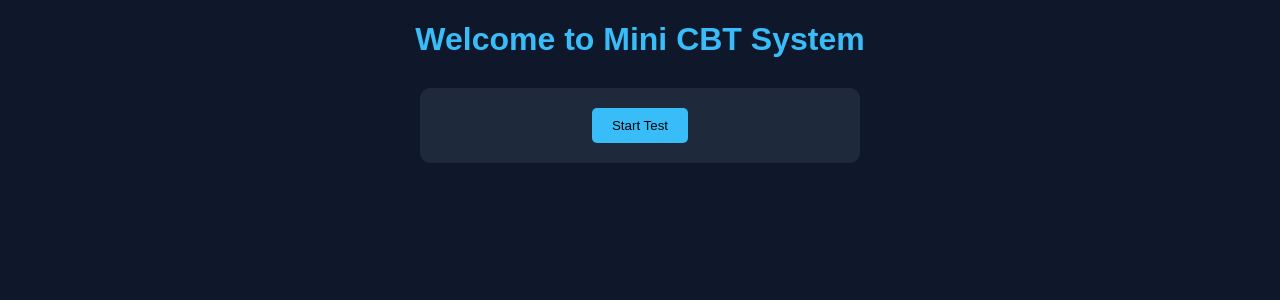
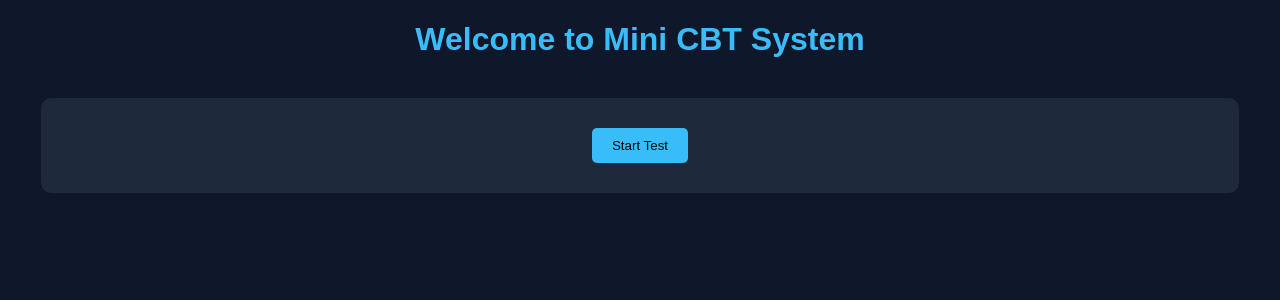
Before and after one commit to Alamin46-46/cbt-app, a Flask app: page / in a window 1280 px wide. Shown: the top 300 px of the page. Run offline with Flask 3, Linux system fonts and the light colour scheme.

Commit message:
css updated

```diff
--- a/static/css/style.css
+++ b/static/css/style.css
@@ -10,10 +10,10 @@ h1 {
 }
 
 .container {
+    width: 90%;
+    margin: 40px auto;
     background: #1e293b;
-    margin: 30px auto;
-    padding: 20px;
-    width: 400px;
+    padding: 30px;
     border-radius: 10px;
 }
 
```
